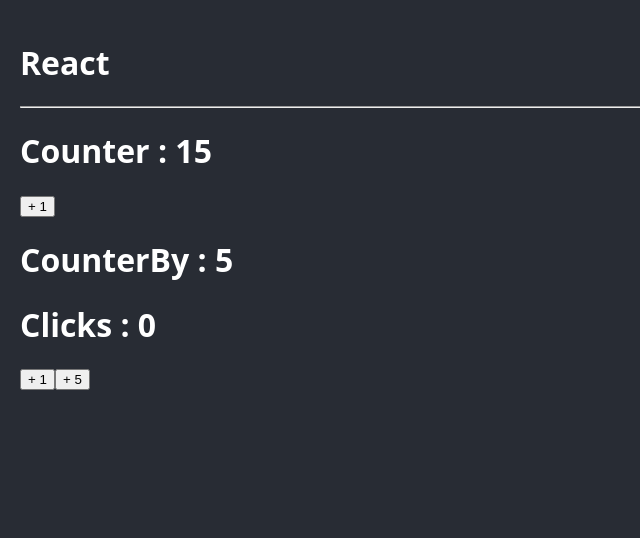
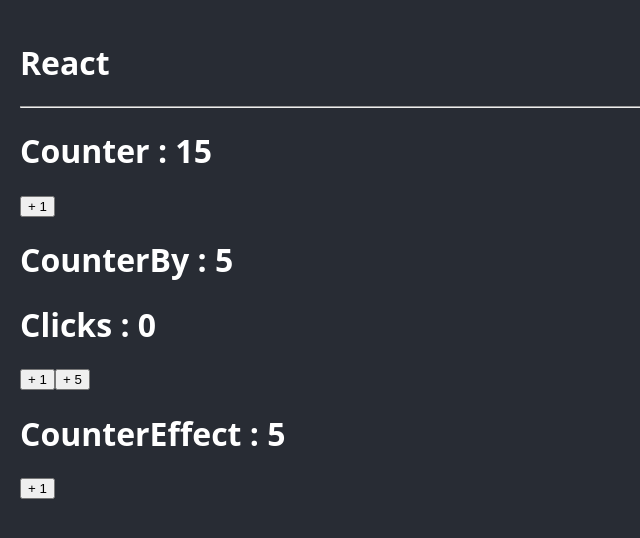
Before and after one commit to CodingJhames/react-pro, a React (Vite) app in the folder bases/: page / in a window 1280 px wide. Shown: the top 538 px of the page, without its empty margins (0-640 px from the left). Built offline with nearby package versions, Linux system fonts and the light colour scheme.

Commit message:
useeffect-countereffect added

```diff
--- a/bases/src/App.tsx
+++ b/bases/src/App.tsx
@@ -1,5 +1,6 @@
 import { Counter } from "./bases/Counter"
 import { CounterBy } from "./bases/CounterBy"
+import { CounterEffect } from "./bases/CounterEffect"
 
 
 function App( ) {
@@ -11,6 +12,7 @@
       <hr/>
       <Counter initialValue={ 15 } />
       <CounterBy />
+      <CounterEffect />
 
     </>
   )
--- /dev/null
+++ b/bases/src/bases/CounterEffect.tsx
@@ -0,0 +1,31 @@
+import { useEffect, useState } from 'react';
+
+const maximum_count = 10;
+export const CounterEffect = (  ) => {
+
+    const [counter, setCounter] = useState(5);
+
+    const handleClick = ( ) => {
+
+      setCounter( prev => prev + 1 );
+      // if ( counter >= maximum_count ) { setCounter(  prev => prev = 10 )};
+      setCounter( prev => Math.min( prev + 1, maximum_count ) );
+      //  ? forma corta usada por fernando
+    }
+
+    useEffect(() => {
+
+      if ( counter < 10 ) return;
+      console.log('%cSe llegó al valor máximo','color:red; background-color: white;');
+
+    }, [counter])
+
+  return (
+    <>
+        <h1>CounterEffect : { counter }</h1>
+        <button
+        onClick={ handleClick }>+ 1</button>
+
+    </>
+  )
+}
```
